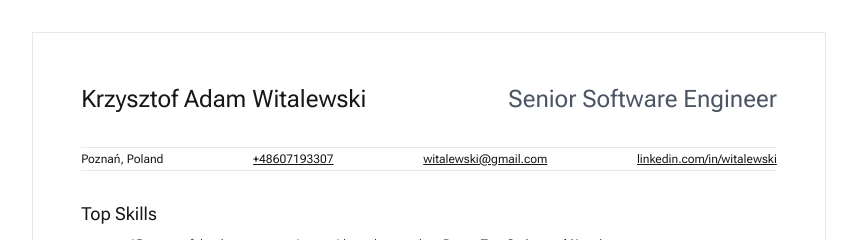
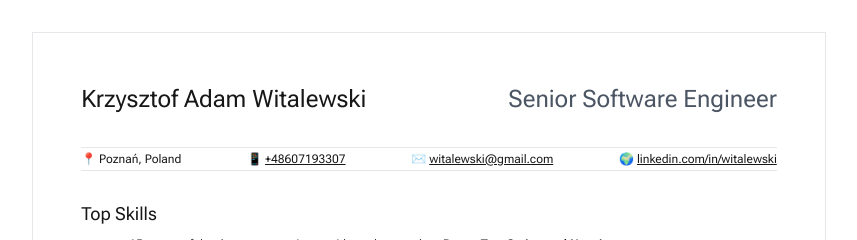
Before and after one commit to witalewski/cv, a Next.js app: page /cv/ in a window 1280 px wide. Shown: the top 240 px of the page, without its empty margins (211-1068 px from the left). Built offline with nearby package versions, Linux system fonts and the light colour scheme.

Commit message:
add icons to header items

```diff
--- a/src/app/page.tsx
+++ b/src/app/page.tsx
@@ -14,14 +14,21 @@ export default function Home() {
         </div>
       </div>
       <div className="flex justify-between self-stretch border-b border-t py-0.5 font-normal">
-        <div>Poznań, Poland </div>
+        <div>📍 Poznań, Poland </div>
+        <div>
+          📱{" "}
           <Link className="screen:underline" href="tel:+48607193307">
             +48607193307
           </Link>
+        </div>
+        <div>
+          ✉️{" "}
           <Link className="screen:underline" href="mailto:witalewski@gmail.com">
             witalewski@gmail.com
           </Link>
+        </div>
         <div>
+          🌍{" "}
           <Link
             className="underline"
             href="https://www.linkedin.com/in/witalewski/"
```
Lines whose indentation alone changed are shown as unchanged.
